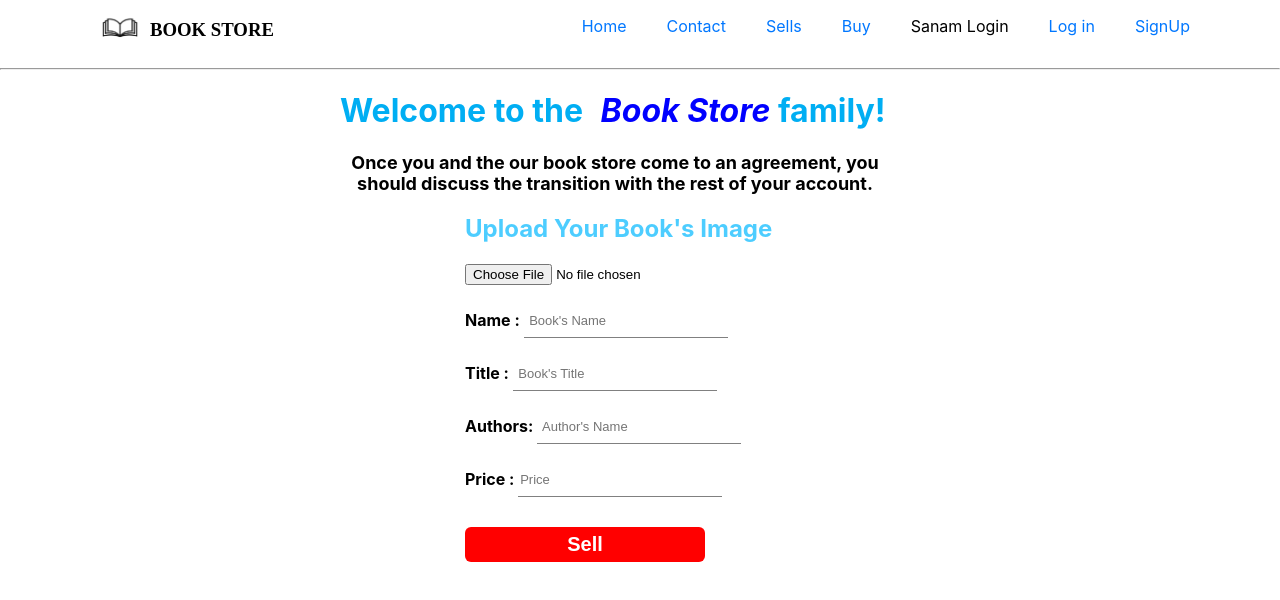
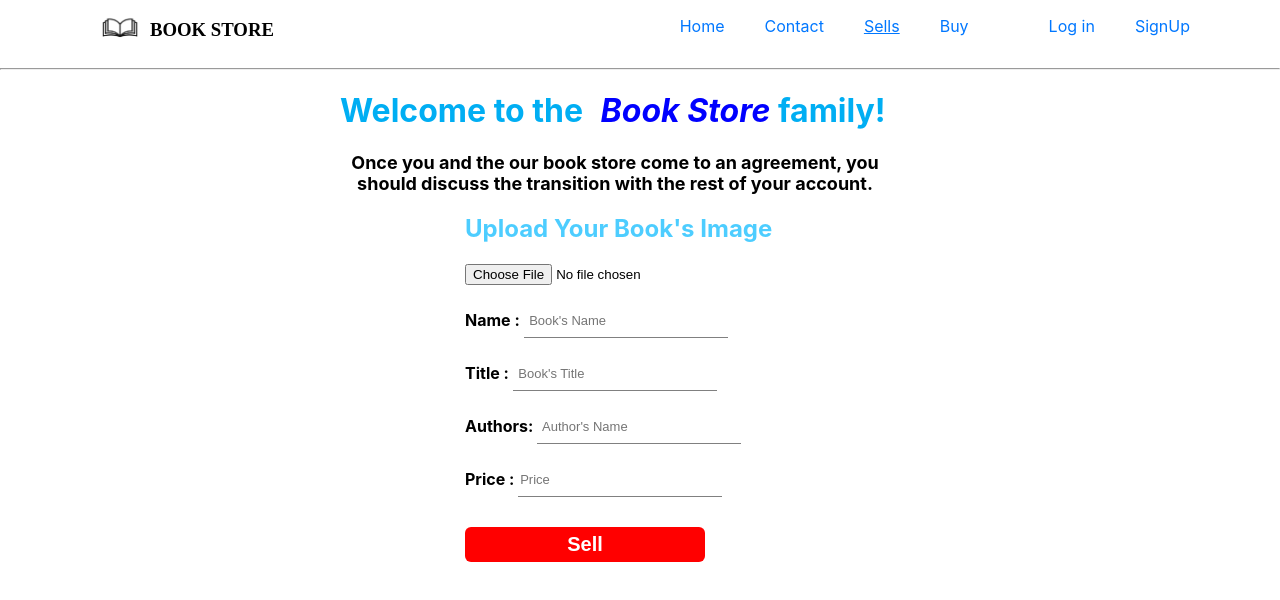
Before and after one commit to sudiptamang/book_store, a React (Create React App) app: page /sellspage in a window 1280 px wide. Shown: the top 600 px of the page. Built offline with nearby package versions, Linux system fonts and the light colour scheme.

Commit message:
add navlink in navbar

```diff
--- a/src/components/NavBar/NavBar.js
+++ b/src/components/NavBar/NavBar.js
@@ -1,7 +1,7 @@
 import React from "react";
 import MyImage from "../../Assets/book.webp";
 import "./navBar.css";
-import { Link } from "react-router-dom";
+import { NavLink } from "react-router-dom";
 
 const Navbar = () => {
   return (
@@ -47,31 +47,32 @@ const Navbar = () => {
               style={{
                 listStyle: "none",
                 display: "flex",
+                color: "black",
               }}
             >
-              <Link to="/">
+              <NavLink to="/">
                 <li className="navBarList">Home </li>
-              </Link>
-              <Link to="/contactpage">
+              </NavLink>
+              <NavLink to="/contactpage">
                 <li className="navBarList">Contact </li>
-              </Link>
+              </NavLink>
 
-              <Link to="/sellspage">
+              <NavLink to="/sellspage">
                 <li className="navBarList">Sells</li>
-              </Link>
-              <Link to="/BuyPage">
+              </NavLink>
+              <NavLink to="/BuyPage">
                 <li className="navBarList">Buy </li>
-              </Link>
+              </NavLink>
             </ul>
             <div>
               <ul style={{ listStyle: "none", display: "flex" }}>
-                <li>Sanam Login</li>
-                <Link to="/LogPage">
+                {/* <li>Sanam Login</li> */}
+                <NavLink to="/LogPage">
                   <li className="navBarList">Log in</li>
-                </Link>
-                <Link to="/Signupage">
+                </NavLink>
+                <NavLink to="/Signupage">
                   <li className="navBarList">SignUp</li>
-                </Link>
+                </NavLink>
               </ul>
             </div>
           </div>
--- a/src/components/NavBar/navBar.css
+++ b/src/components/NavBar/navBar.css
@@ -25,3 +25,11 @@
 .appName{
   font-family: 'sans-serif fonts';
 }
+.navBarList:hover {
+  font-size: 20px;
+
+}
+.active{
+  text-decoration: underline;
+
+}
```
